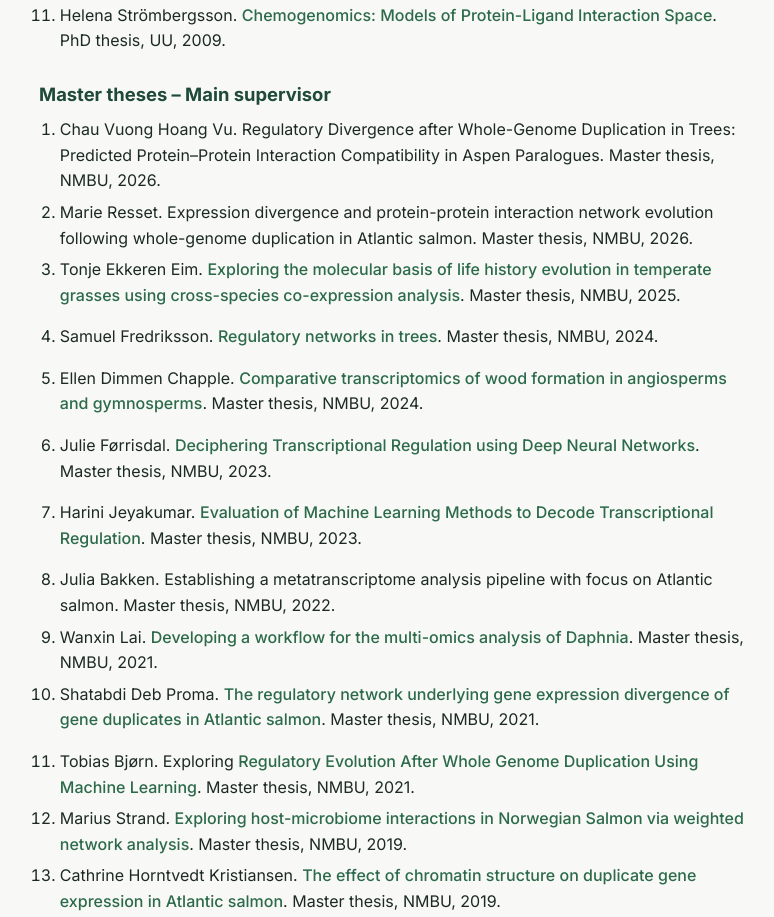
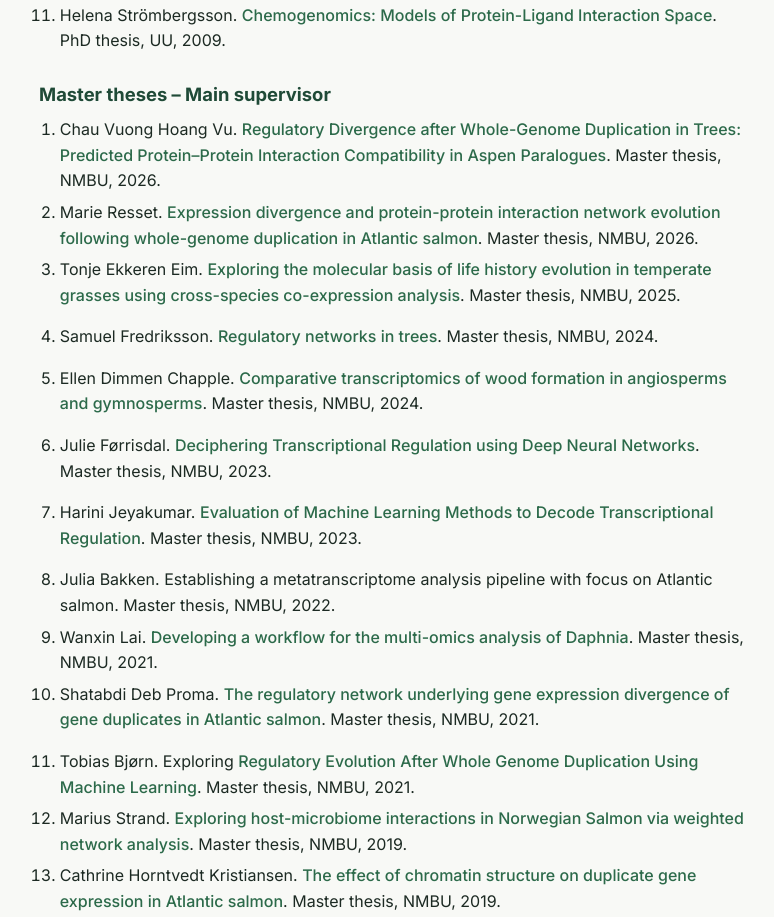
Before and after one commit to hvidsten-lab/trhvidsten, a plain HTML site: page teaching.html in a window 1280 px wide. Shown: the part 1551-2468 px from the top of the page, without its empty margins (245-1019 px from the left). Drawn offline with Linux system fonts and the light colour scheme.

Commit message:
Add thesis repository links for Vu and Resset master theses

```diff
--- a/teaching.html
+++ b/teaching.html
@@ -57,7 +57,7 @@
 <li>Helena Strömbergsson. <a href="http://uu.diva-portal.org/smash/record.jsf?pid=diva2%3A159948&amp;dswid=-1048" rel="noopener" target="_blank">Chemogenomics: Models of Protein-Ligand Interaction Space</a>. PhD thesis, UU, 2009.</li>
 </ol>
 <h3>Master theses – Main supervisor</h3>
-<ol><li>Chau Vuong Hoang Vu. Regulatory Divergence after Whole-Genome Duplication in Trees: Predicted Protein–Protein Interaction Compatibility in Aspen Paralogues. Master thesis, NMBU, 2026.</li><li>Marie Resset. Expression divergence and protein-protein interaction network evolution following whole-genome duplication in Atlantic salmon. Master thesis, NMBU, 2026.</li>
+<ol><li>Chau Vuong Hoang Vu. <a href="https://hdl.handle.net/11250/5590400" rel="noopener" target="_blank">Regulatory Divergence after Whole-Genome Duplication in Trees: Predicted Protein–Protein Interaction Compatibility in Aspen Paralogues</a>. Master thesis, NMBU, 2026.</li><li>Marie Resset. <a href="https://hdl.handle.net/11250/5590406" rel="noopener" target="_blank">Expression divergence and protein-protein interaction network evolution following whole-genome duplication in Atlantic salmon</a>. Master thesis, NMBU, 2026.</li>
 <li>
 <p>Tonje Ekkeren Eim. <a href="https://hdl.handle.net/11250/5317367" rel="noopener" target="_blank">Exploring the molecular basis of life history evolution in temperate grasses using cross-species co-expression analysis</a>. Master thesis, NMBU, 2025.</p>
 </li>
```
